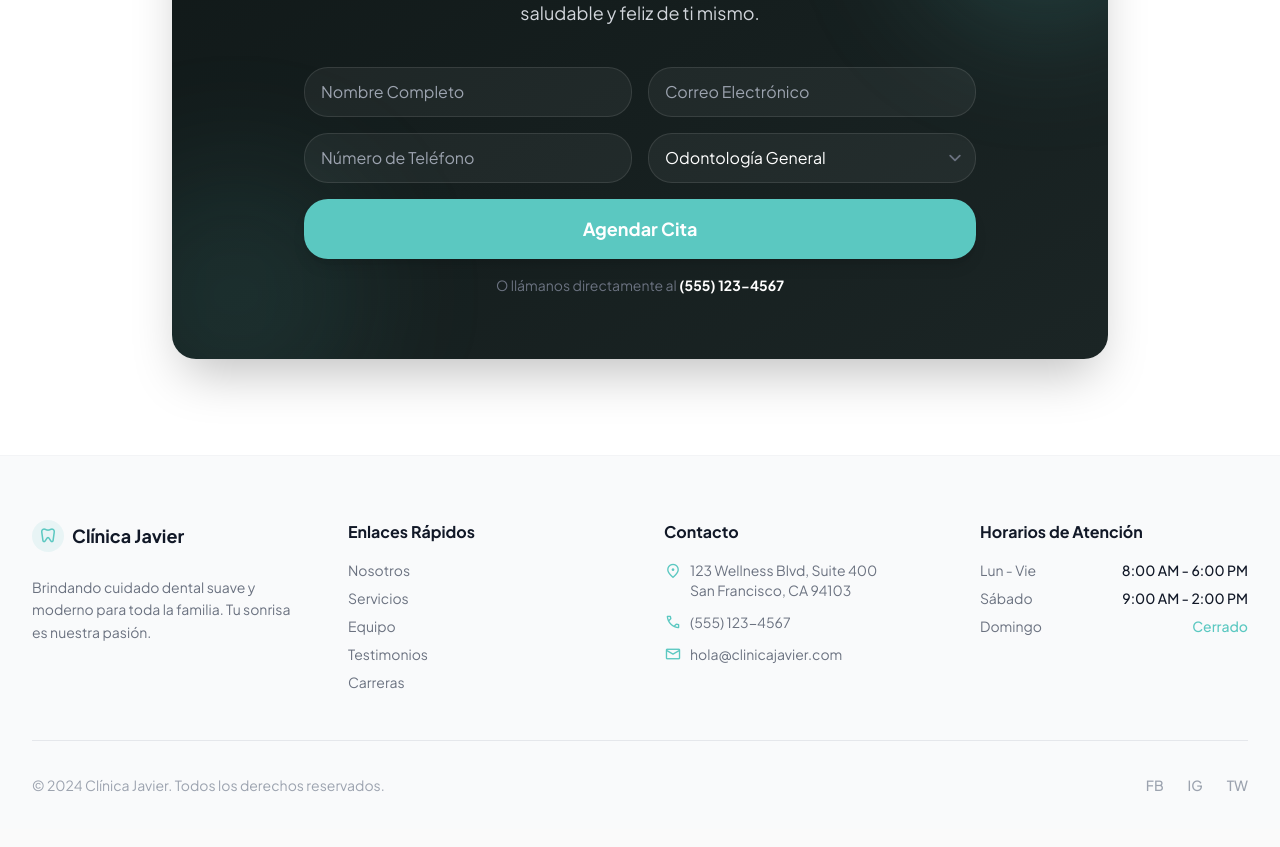
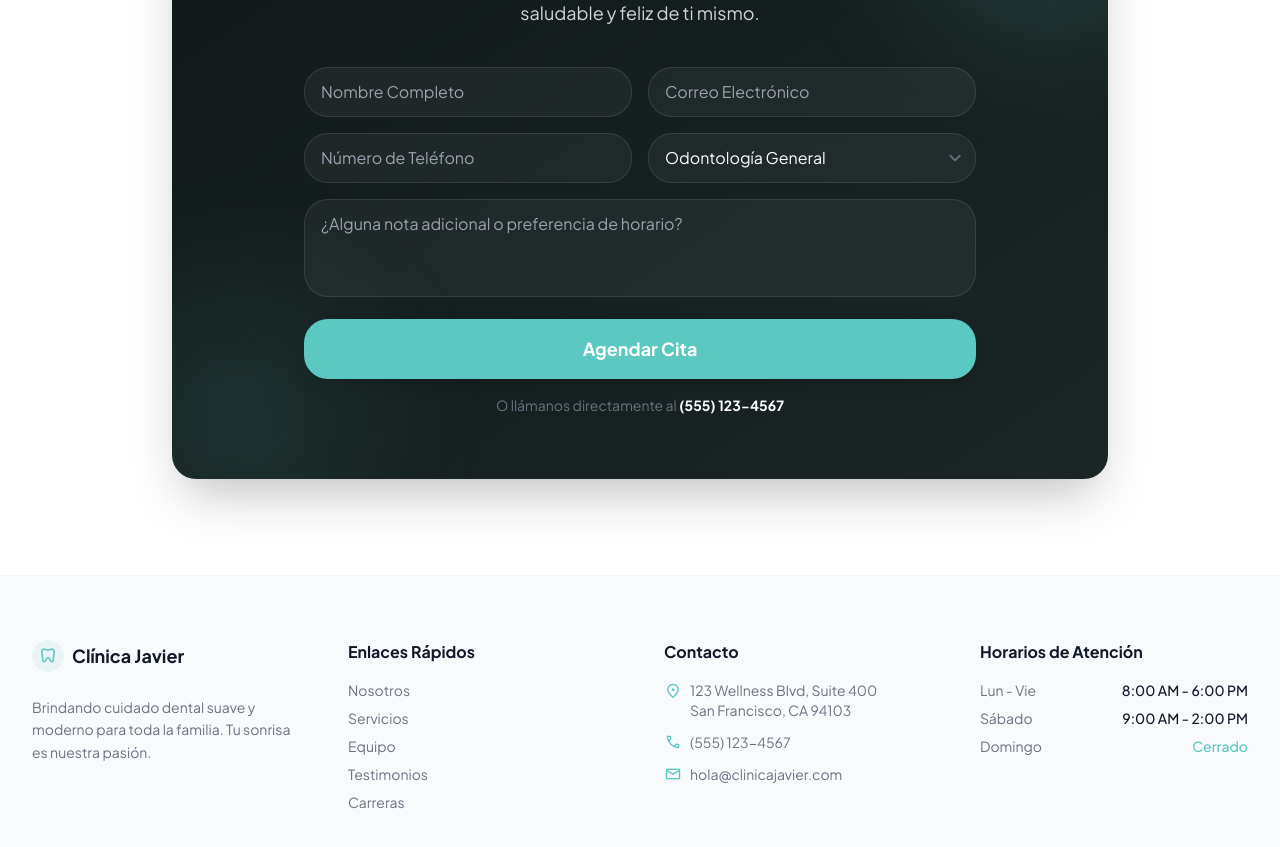
Before and after one commit to lucagazze/qwer, a React (Vite) app: page / in a window 1280 px wide. Shown: the part 3280-4127 px from the top of the page. Built offline with nearby package versions, Linux system fonts and the light colour scheme.

Commit message:
feat(booking): Integrate Formspree for appointment submissions
Replace simulated API call with actual Formspree integration for appointment booking. Adds a message field to the form and improves email subject line.

```diff
--- a/components/BookingForm.tsx
+++ b/components/BookingForm.tsx
@@ -7,26 +7,60 @@ const BookingForm: React.FC = () => {
     name: '',
     email: '',
     phone: '',
-    service: 'General Dentistry',
+    service: 'Odontología General',
+    message: '', // Added message field
     date: '',
   });
 
-  const handleChange = (e: React.ChangeEvent<HTMLInputElement | HTMLSelectElement>) => {
+  const handleChange = (e: React.ChangeEvent<HTMLInputElement | HTMLSelectElement | HTMLTextAreaElement>) => {
     setFormData({ ...formData, [e.target.name]: e.target.value });
   };
 
-  const handleSubmit = (e: React.FormEvent) => {
+  const handleSubmit = async (e: React.FormEvent) => {
     e.preventDefault();
     setStatus(AppointmentStatus.SUBMITTING);
 
-    // Simulate API call
-    setTimeout(() => {
+    // Tu ID real de Formspree
+    const FORMSPREE_ID = 'xqeedngz';
+
+    try {
+      // Envío real a Formspree usando fetch para mantener el diseño personalizado
+      const response = await fetch(`https://formspree.io/f/${FORMSPREE_ID}`, {
+        method: 'POST',
+        headers: {
+          'Content-Type': 'application/json'
+        },
+        body: JSON.stringify({
+          ...formData,
+          _subject: `Nueva Cita: ${formData.name} - ${formData.service}`, // Asunto del correo mejorado
+        })
+      });
+
+      if (response.ok) {
         setStatus(AppointmentStatus.SUCCESS);
+        // Limpiar formulario después de 5 segundos y volver al estado inicial
         setTimeout(() => {
           setStatus(AppointmentStatus.IDLE);
-        setFormData({ name: '', email: '', phone: '', service: 'General Dentistry', date: '' });
+          setFormData({
+            name: '',
+            email: '',
+            phone: '',
+            service: 'Odontología General',
+            message: '',
+            date: ''
+          });
         }, 5000);
-    }, 1500);
+      } else {
+        const data = await response.json();
+        console.error("Error al enviar formulario", data);
+        alert("Hubo un problema enviando el formulario. Por favor verifica los campos.");
+        setStatus(AppointmentStatus.IDLE);
+      }
+    } catch (error) {
+      console.error("Error de red:", error);
+      alert("Error de conexión. Intenta nuevamente.");
+      setStatus(AppointmentStatus.IDLE);
+    }
   };
 
   return (
@@ -43,10 +77,10 @@ const BookingForm: React.FC = () => {
           </p>
 
           {status === AppointmentStatus.SUCCESS ? (
-             <div className="bg-white/10 backdrop-blur-sm rounded-xl p-8 max-w-md mx-auto border border-white/10 relative z-20">
+             <div className="bg-white/10 backdrop-blur-sm rounded-xl p-8 max-w-md mx-auto border border-white/10 relative z-20 animate-in fade-in zoom-in duration-300">
                 <span className="material-symbols-outlined text-5xl text-primary mb-4">check_circle</span>
                 <h3 className="text-2xl font-bold mb-2">¡Solicitud Enviada!</h3>
-                <p className="text-gray-300">Te contactaremos en breve para confirmar.</p>
+                <p className="text-gray-300">Gracias por contactarnos. Hemos recibido tus datos correctamente.</p>
                 <button
                   onClick={() => setStatus(AppointmentStatus.IDLE)}
                   className="mt-6 text-primary hover:text-white font-medium transition-colors"
@@ -57,7 +91,10 @@ const BookingForm: React.FC = () => {
           ) : (
             <form onSubmit={handleSubmit} className="max-w-2xl mx-auto space-y-4 relative z-20">
               <div className="grid grid-cols-1 md:grid-cols-2 gap-4">
+                <div className="text-left">
+                  <label htmlFor="name" className="sr-only">Nombre Completo</label>
                   <input
+                    id="name"
                     type="text"
                     name="name"
                     required
@@ -66,7 +103,11 @@ const BookingForm: React.FC = () => {
                     onChange={handleChange}
                     className="w-full bg-white/5 border border-white/10 rounded-xl px-4 py-3 text-white placeholder-gray-400 focus:outline-none focus:ring-2 focus:ring-primary focus:border-transparent transition-all"
                   />
+                </div>
+                <div className="text-left">
+                  <label htmlFor="email" className="sr-only">Correo Electrónico</label>
                   <input
+                    id="email"
                     type="email"
                     name="email"
                     required
@@ -76,8 +117,12 @@ const BookingForm: React.FC = () => {
                     className="w-full bg-white/5 border border-white/10 rounded-xl px-4 py-3 text-white placeholder-gray-400 focus:outline-none focus:ring-2 focus:ring-primary focus:border-transparent transition-all"
                   />
                 </div>
+              </div>
               <div className="grid grid-cols-1 md:grid-cols-2 gap-4">
+                 <div className="text-left">
+                  <label htmlFor="phone" className="sr-only">Teléfono</label>
                    <input
+                    id="phone"
                     type="tel"
                     name="phone"
                     required
@@ -86,25 +131,51 @@ const BookingForm: React.FC = () => {
                     onChange={handleChange}
                     className="w-full bg-white/5 border border-white/10 rounded-xl px-4 py-3 text-white placeholder-gray-400 focus:outline-none focus:ring-2 focus:ring-primary focus:border-transparent transition-all"
                   />
+                 </div>
+                <div className="text-left">
+                  <label htmlFor="service" className="sr-only">Servicio</label>
                   <select
+                    id="service"
                     name="service"
                     value={formData.service}
                     onChange={handleChange}
                     className="w-full bg-white/5 border border-white/10 rounded-xl px-4 py-3 text-white focus:outline-none focus:ring-2 focus:ring-primary focus:border-transparent transition-all appearance-none"
                   >
-                  <option className="bg-gray-800">Odontología General</option>
-                  <option className="bg-gray-800">Ortodoncia</option>
-                  <option className="bg-gray-800">Cosmética Dental</option>
-                  <option className="bg-gray-800">Odontopediatría</option>
+                    <option className="bg-gray-800" value="Odontología General">Odontología General</option>
+                    <option className="bg-gray-800" value="Ortodoncia">Ortodoncia</option>
+                    <option className="bg-gray-800" value="Cosmética Dental">Cosmética Dental</option>
+                    <option className="bg-gray-800" value="Odontopediatría">Odontopediatría</option>
                   </select>
+                </div>
+              </div>
+
+              {/* Added Textarea for Message */}
+              <div className="text-left">
+                <label htmlFor="message" className="sr-only">Mensaje (Opcional)</label>
+                <textarea
+                  id="message"
+                  name="message"
+                  placeholder="¿Alguna nota adicional o preferencia de horario?"
+                  value={formData.message}
+                  onChange={handleChange}
+                  rows={3}
+                  className="w-full bg-white/5 border border-white/10 rounded-xl px-4 py-3 text-white placeholder-gray-400 focus:outline-none focus:ring-2 focus:ring-primary focus:border-transparent transition-all resize-none"
+                />
               </div>
 
               <button
                 type="submit"
                 disabled={status === AppointmentStatus.SUBMITTING}
-                className="w-full bg-primary hover:bg-primary-dark text-white font-bold py-4 px-10 rounded-xl transition-all shadow-lg hover:shadow-primary/30 text-lg mt-6 disabled:opacity-50 disabled:cursor-not-allowed"
+                className="w-full bg-primary hover:bg-primary-dark text-white font-bold py-4 px-10 rounded-xl transition-all shadow-lg hover:shadow-primary/30 text-lg mt-6 disabled:opacity-50 disabled:cursor-not-allowed flex items-center justify-center gap-2"
               >
-                {status === AppointmentStatus.SUBMITTING ? 'Enviando...' : 'Agendar Cita'}
+                {status === AppointmentStatus.SUBMITTING ? (
+                  <>
+                    <span className="w-5 h-5 border-2 border-white/30 border-t-white rounded-full animate-spin"></span>
+                    Enviando...
+                  </>
+                ) : (
+                  'Agendar Cita'
+                )}
               </button>
 
               <p className="text-sm text-gray-500 mt-4">
```
Lines whose indentation alone changed are shown as unchanged.
